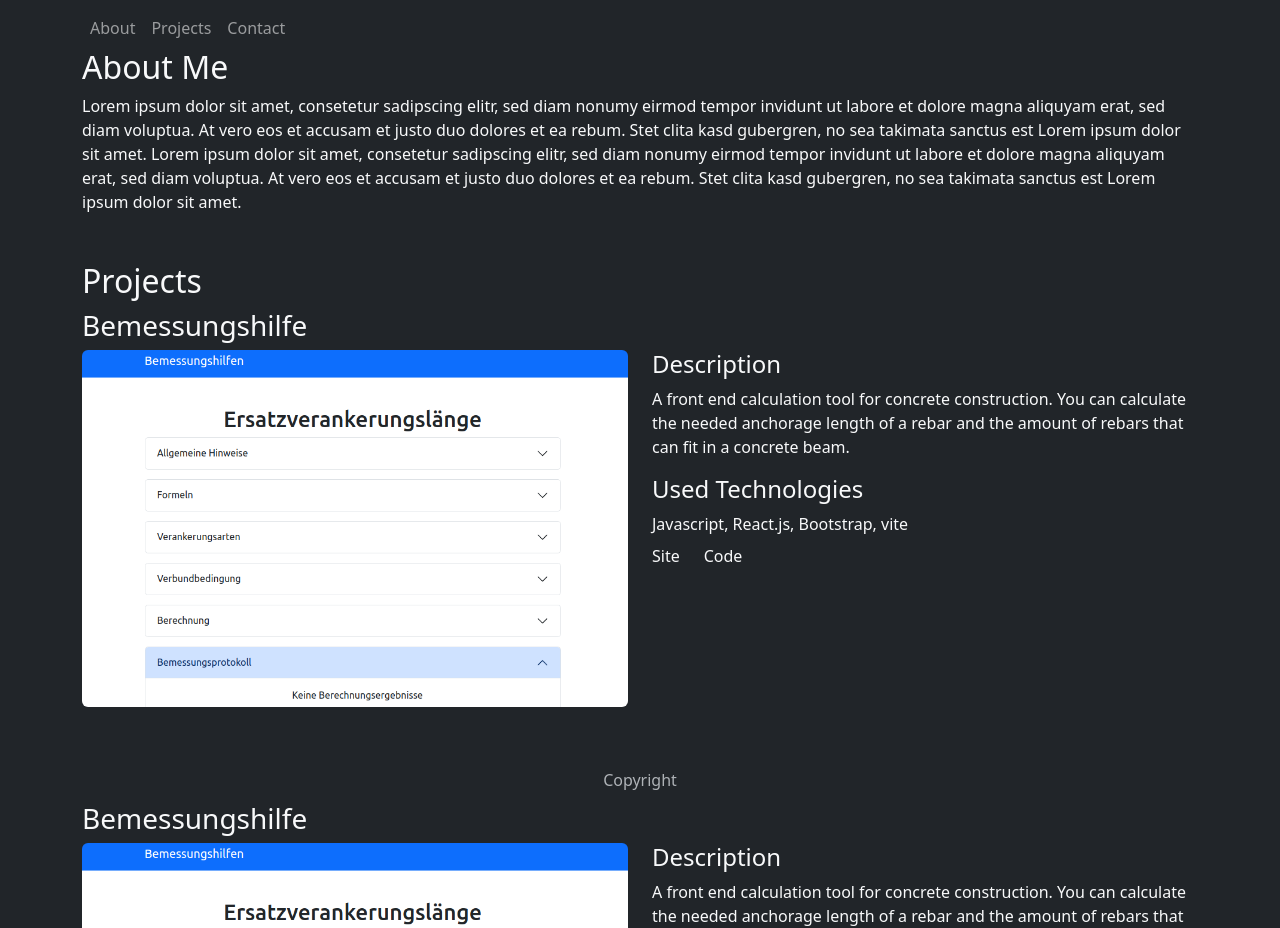
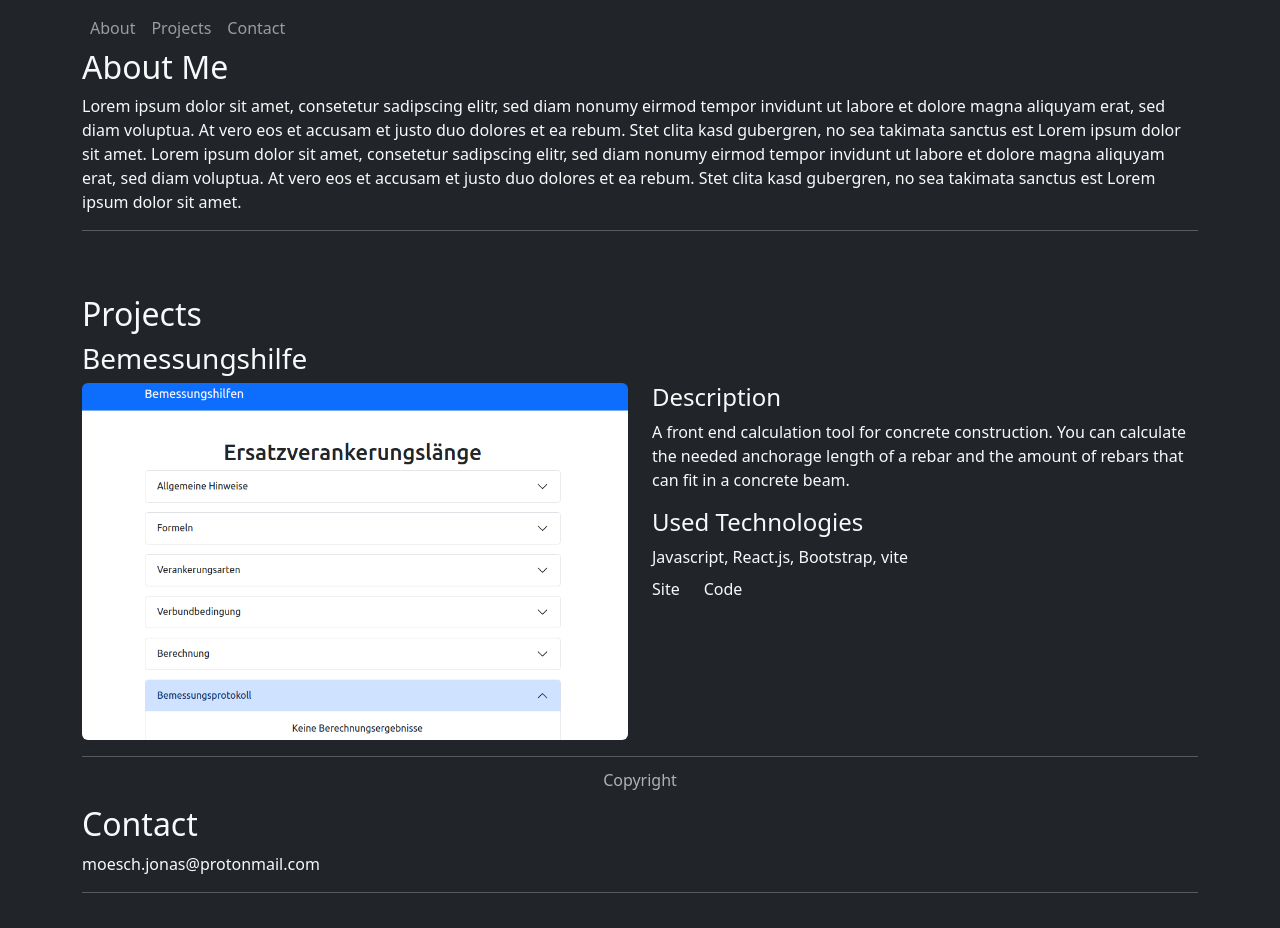
Before and after one commit to j-r-f-m/portfolio-site, a React (Vite) app: page / in a window 1280 px wide. Shown: the top 928 px of the page. Built offline with nearby package versions, Linux system fonts and the light colour scheme.

Commit message:
add horizontal lines

```diff
--- a/pages/mainContent/MainContent.jsx
+++ b/pages/mainContent/MainContent.jsx
@@ -13,8 +13,8 @@ export function MainContent() {
   return (
     <>
       <MainContentHero />
-      <MainContentProjects />
       <MainContentProjects LinkRef="projects" />
+
       <MainContentContact />
     </>
   );
--- a/pages/mainContent/mainContentContact/MainContentContact.jsx
+++ b/pages/mainContent/mainContentContact/MainContentContact.jsx
@@ -11,6 +11,7 @@ export function MainContentContact() {
         <Row className="d-flex  justify-content-center  align-items-center">
           <div>moesch.jonas@protonmail.com</div>
         </Row>
+        <hr />
       </Container>
     </>
   );
--- a/pages/mainContent/mainContentHero/MainContenHero.jsx
+++ b/pages/mainContent/mainContentHero/MainContenHero.jsx
@@ -24,6 +24,7 @@ export function MainContentHero() {
             <article> {aboutMe}</article>
           </Col>
         </Row>
+        <hr />
       </Container>
     </>
   );
--- a/pages/mainContent/mainContentProjects/MainContentProjects.jsx
+++ b/pages/mainContent/mainContentProjects/MainContentProjects.jsx
@@ -57,6 +57,7 @@ export function MainContentProjects(props) {
             </Row>
           </Container>
         </Row>
+        <hr />
       </Container>
     </>
   );
```
